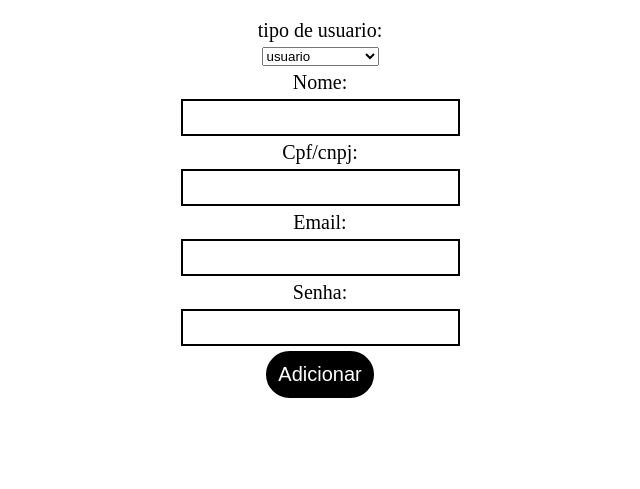
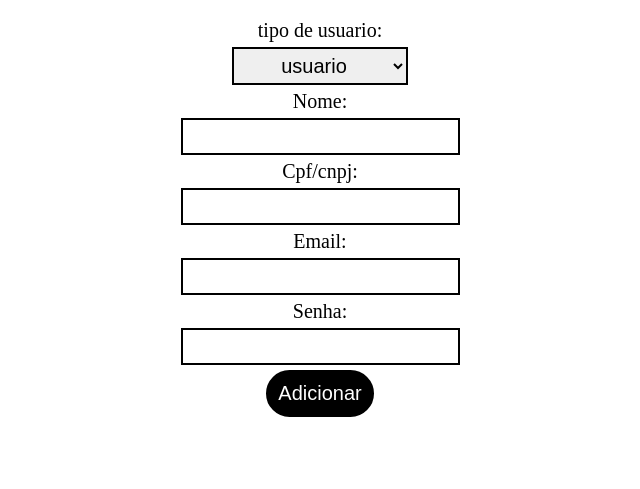
Before and after one commit to EntonyDias/Projeto-FInal-Maets, a PHP site: page /registrar.php in a window 768 px wide. Shown: the part 311-800 px from the top of the page, without its empty margins (64-704 px from the left). Run offline with PHP 8.4, Linux system fonts and the light colour scheme.

Commit message:
Update cadastro.css

```diff
--- a/css/cadastro.css
+++ b/css/cadastro.css
@@ -5,7 +5,11 @@
 body {
     background-color: white;
 }
-
+#cargo{
+    padding: 5px;
+    font-size: 20px;
+    text-align: center;
+}
 header {
     margin-bottom: 50px;
     text-align: center;
@@ -28,6 +32,7 @@ header {
 
         form input {
             padding: 10px;
+            text-align: center;
         }
 
         main {
@@ -65,6 +70,10 @@ header {
     }
 
     @media screen and (max-width: 768px) {
+        #cargo{
+            border: 2px solid black;
+
+        }
         a {
             background-color: black;
             color: white;
```
